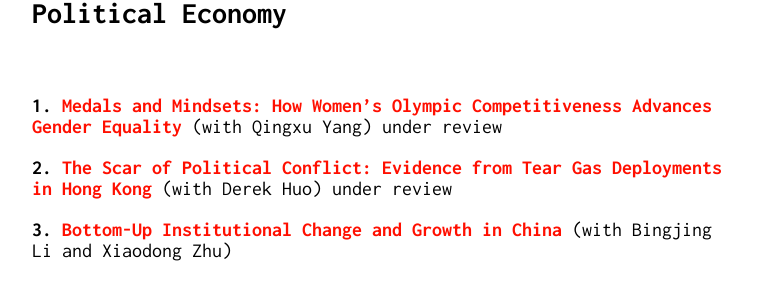
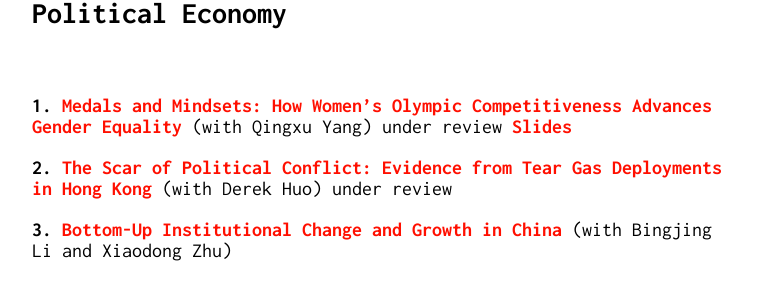
Before and after one commit to Shuyan0210611X/henrychen.github.io, a Jekyll site: the page built from research.md, in a window 1280 px wide. Shown: the part 140-422 px from the top of the page, without its empty margins (258-1023 px from the left). Built offline with Jekyll 4.4.1, drawn with Linux system fonts in a browser that asks for light colours; our own code applies the rules of GitHub Pages for plain Markdown files.

Commit message:
Update research.md

```diff
--- a/research.md
+++ b/research.md
@@ -5,7 +5,7 @@ permalink: /research/
 ## Political Economy
 <br>
 
-**1.** [**Medals and Mindsets: How Women's Olympic Competitiveness Advances Gender Equality**](/files/Olyimpic.pdf) (with Qingxu Yang) under review
+**1.** [**Medals and Mindsets: How Women's Olympic Competitiveness Advances Gender Equality**](/files/Olyimpic.pdf) (with Qingxu Yang) under review [**Slides**](/files/Olyimpic-slide.pdf)
 <br>
 
 **2.** [**The Scar of Political Conflict: Evidence from Tear Gas Deployments in Hong Kong**](/files/housing-2025-submission.pdf) (with Derek Huo) under review
```
